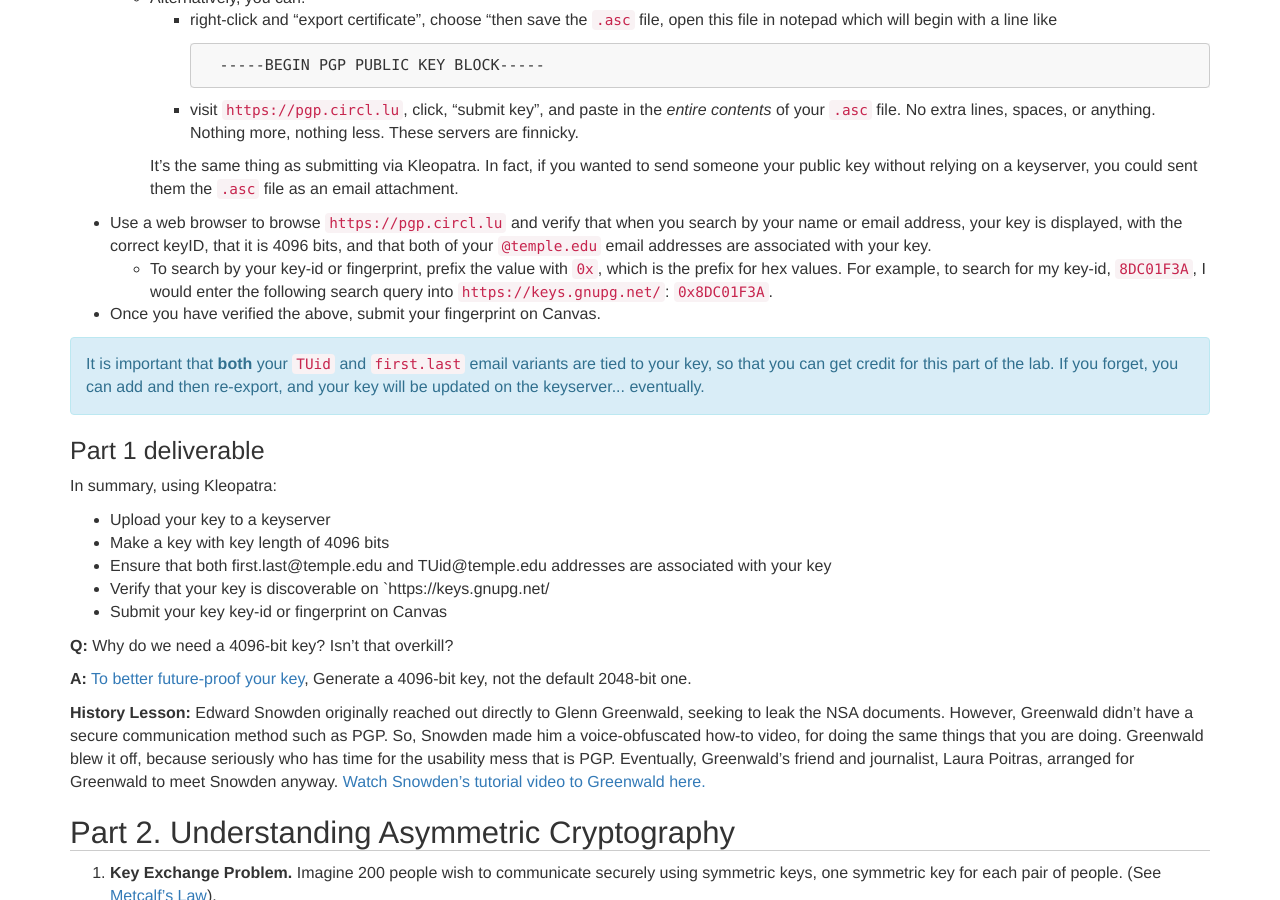
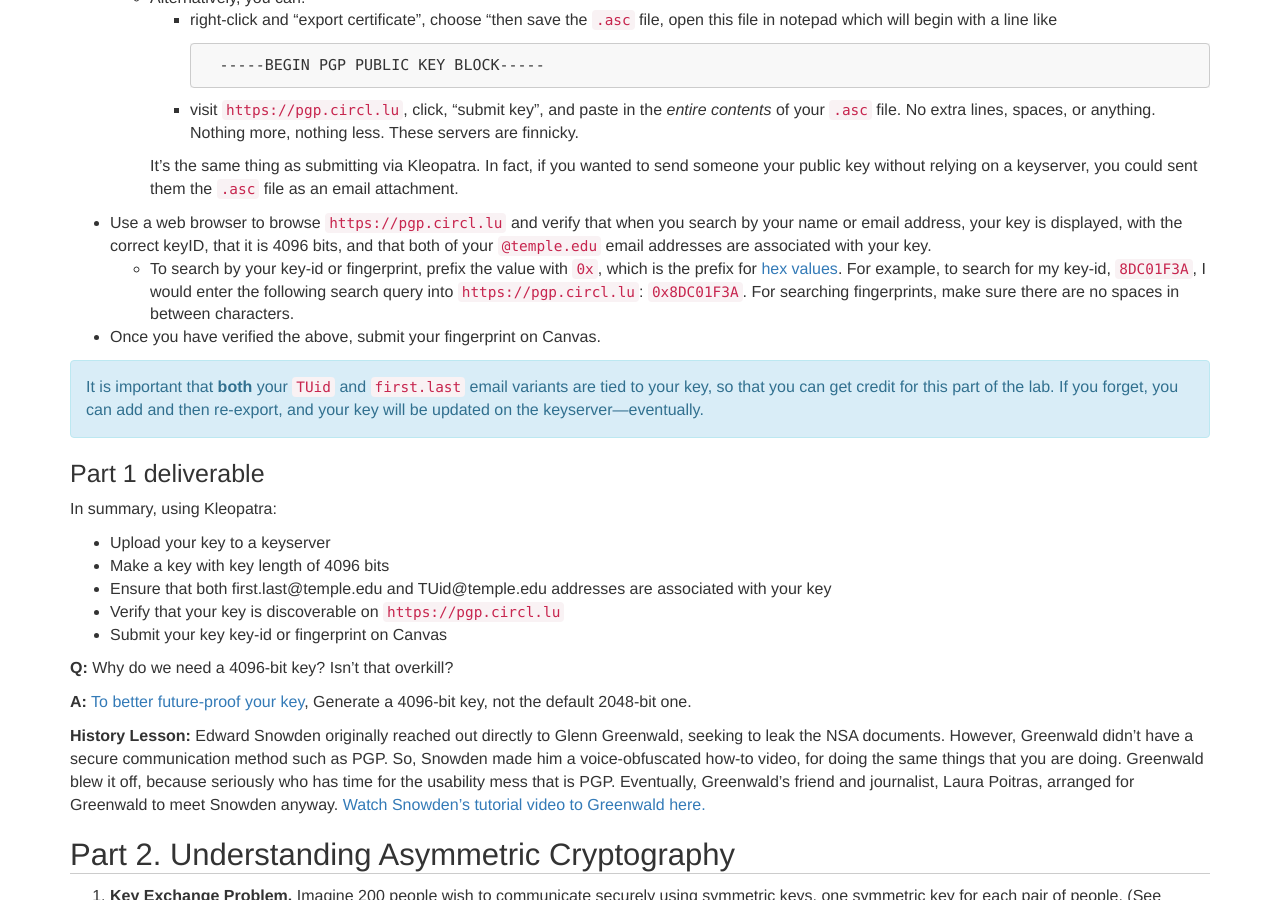
Before and after one commit to security-assignments/security-assignments.github.io, a Jekyll site: the page built from _labs/lab_asymmetric_encryption.md, in a window 1280 px wide and 900 px high, scrolled down 753 px. Built offline with Jekyll 4.4.1, drawn with Linux system fonts in a browser that asks for light colours.

Commit message:
Updated lab instructions for assymetric and certificates, v5

```diff
--- a/_labs/lab_asymmetric_encryption.md
+++ b/_labs/lab_asymmetric_encryption.md
@@ -32,10 +32,10 @@ Do the following:
 
         It's the same thing as submitting via Kleopatra. In fact, if you wanted to send someone your public key without relying on a keyserver, you could sent them the `.asc` file as an email attachment.
 * Use a web browser to browse `https://pgp.circl.lu` and verify that when you search by your name or email address, your key is displayed, with the correct keyID, that it is 4096 bits, and that both of your `@temple.edu` email addresses are associated with your key.
-    * To search by your key-id or fingerprint, prefix the value with `0x`, which is the prefix for hex values. For example, to search for my key-id, `8DC01F3A`, I would enter the following search query into `https://keys.gnupg.net/`: `0x8DC01F3A`.
+    * To search by your key-id or fingerprint, prefix the value with `0x`, which is the prefix for [hex values](https://en.wikipedia.org/wiki/Hexadecimal). For example, to search for my key-id, `8DC01F3A`, I would enter the following search query into `https://pgp.circl.lu`: `0x8DC01F3A`. For searching fingerprints, make sure there are no spaces in between characters.
 * Once you have verified the above, submit your fingerprint on Canvas.
 
-<div class='alert alert-info'>It is important that <strong>both</strong> your <code>TUid</code> and <code>first.last</code> email variants are tied to your key, so that you can get credit for this part of the lab. If you forget, you can add and then re-export, and your key will be updated on the keyserver... eventually.</div>
+<div class='alert alert-info'>It is important that <strong>both</strong> your <code>TUid</code> and <code>first.last</code> email variants are tied to your key, so that you can get credit for this part of the lab. If you forget, you can add and then re-export, and your key will be updated on the keyserver—eventually.</div>
 
 
 ## Part 1 deliverable
@@ -45,7 +45,7 @@ In summary, using Kleopatra:
 * Upload your key to a keyserver
 * Make a key with key length of 4096 bits
 * Ensure that both first.last@temple.edu and TUid@temple.edu addresses are associated with your key
-* Verify that your key is discoverable on `https://keys.gnupg.net/
+* Verify that your key is discoverable on `https://pgp.circl.lu`
 * Submit your key key-id or fingerprint on Canvas
 
 **Q:** Why do we need a 4096-bit key? Isn't that overkill?
```
